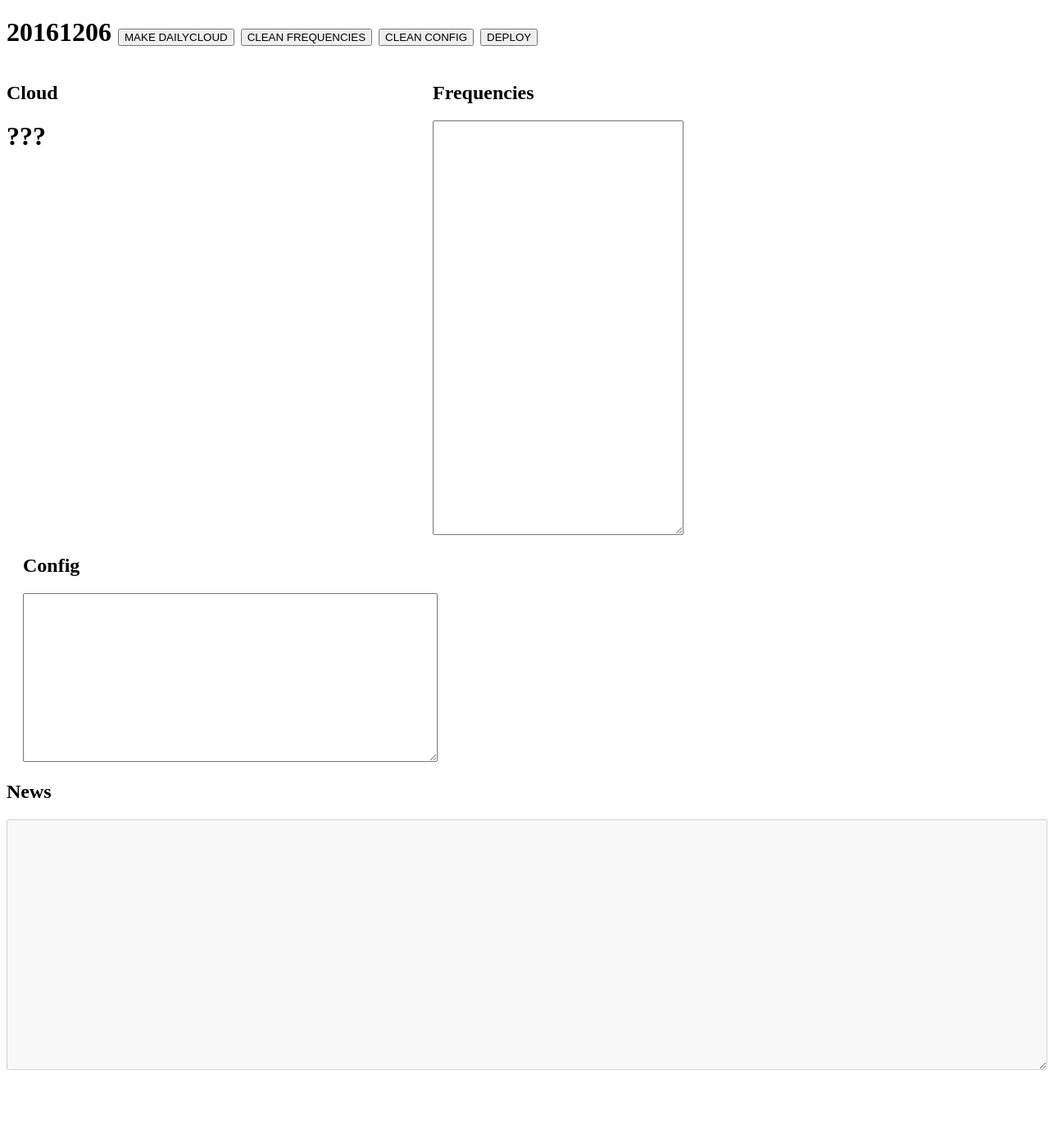
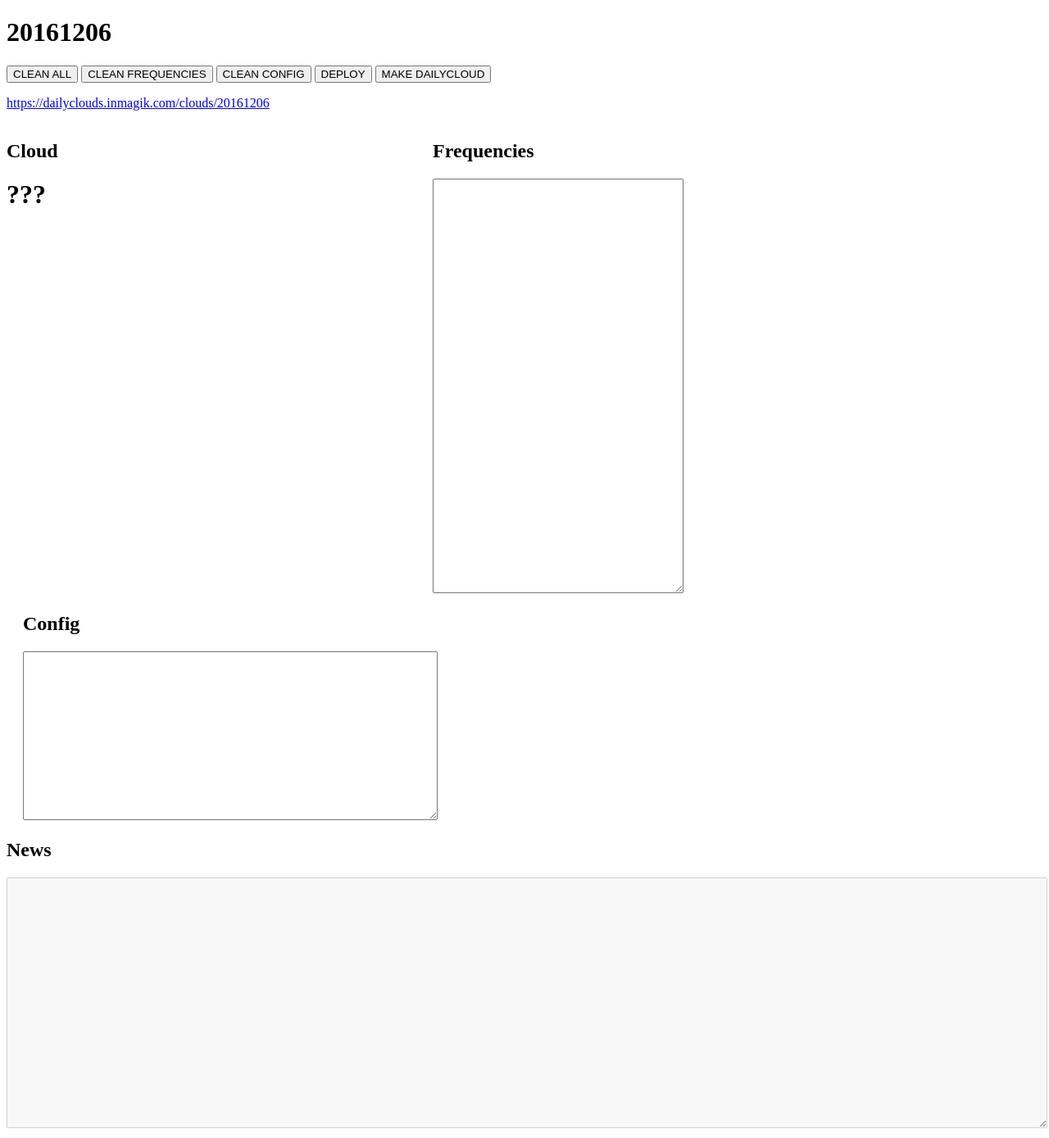
Before and after one commit to inmagik/newsclouds-engine, a Flask app: page / in a window 1280 px wide. Shown: the whole page at 82% size. Before the commit the page ends 1306 px from the top, so only its background shows below. Run offline with Flask 2, Linux system fonts and the light colour scheme.

Commit message:
Clean all, freq or config in web interface

```diff
--- a/server.py
+++ b/server.py
@@ -6,6 +6,7 @@ import datetime
 import subprocess
 import os
 import time
+import shutil
 
 app = Flask(__name__)
 
@@ -73,33 +74,47 @@ def make_cloud():
 def static_dailyclouds(path):
     return send_from_directory('', path)
 
-# @app.route("/clean-all", methods=['POST'])
-# def clean_all():
-#     today = datetime.date.today()
-#     cloud = today.strftime("%Y%m%d")
-#
-#     return redirect(url_for("index"))
-#
-# @app.route("/clean-config", methods=['POST'])
-# def clean_config():
-#     today = datetime.date.today()
-#     cloud = today.strftime("%Y%m%d")
-#
-#     return redirect(url_for("index"))
-#
-# @app.route("/clean-freq", methods=['POST'])
-# def clean_freq():
-#     today = datetime.date.today()
-#     cloud = today.strftime("%Y%m%d")
-#
-#     return redirect(url_for("index"))
-#
-# @app.route("/deploy", methods=['POST'])
-# def clean_freq():
-#     today = datetime.date.today()
-#     cloud = today.strftime("%Y%m%d")
-#
-#     return 'DEPLOY!'
+@app.route("/clean-all", methods=['POST'])
+def clean_all():
+    today = datetime.date.today()
+    cloud = today.strftime("%Y%m%d")
+
+    shutil.rmtree(cloud, ignore_errors=True)
+
+    subprocess.check_call(["python", "dailycloud.py"])
+
+    return redirect(url_for("index"))
+
+@app.route("/clean-config", methods=['POST'])
+def clean_config():
+    today = datetime.date.today()
+    cloud = today.strftime("%Y%m%d")
+
+    config_file = "./%s/%s.config.json" % (cloud, cloud)
+    os.remove(config_file)
+
+    subprocess.check_call(["python", "dailycloud.py"])
+
+    return redirect(url_for("index"))
+
+@app.route("/clean-freq", methods=['POST'])
+def clean_freq():
+    today = datetime.date.today()
+    cloud = today.strftime("%Y%m%d")
+
+    freq_file = "./%s/%s.freq.txt" % (cloud, cloud)
+    os.remove(freq_file)
+
+    subprocess.check_call(["python", "dailycloud.py"])
+
+    return redirect(url_for("index"))
+
+@app.route("/deploy", methods=['POST'])
+def deploy():
+    today = datetime.date.today()
+    cloud = today.strftime("%Y%m%d")
+
+    return 'DEPLOY!'
     # return redirect(url_for("index"))
 
 if __name__ == "__main__":
--- a/templates/dailycloud.html
+++ b/templates/dailycloud.html
@@ -3,16 +3,23 @@
   <head>
   </head>
   <body>
-    <form method="post">
-      <h1>
-        {{ cloud }}
+      <h1>{{ cloud }}</h1>
+
+        <form method="post" action="/clean-all" style="display:inline"><button type="submit">CLEAN ALL</button></form>
+        <form method="post" action="/clean-freq" style="display:inline"><button type="submit">CLEAN FREQUENCIES</button></form>
+        <form method="post" action="/clean-config" style="display:inline"><button type="submit">CLEAN CONFIG</button></form>
+        <form method="post" action="/deploy" style="display:inline"><button type="submit">DEPLOY</button></form>
+
+
+    <form method="post" action="/" style="display:inline">
         <button type="submit">MAKE DAILYCLOUD</button>
-        <button type="submit">CLEAN FREQUENCIES</button>
-        <button type="submit">CLEAN CONFIG</button>
-        <button type="submit">DEPLOY</button>
-      </h1>
+
+      <p>
+        <a href="https://dailyclouds.inmagik.com/clouds/{{ cloud }}">https://dailyclouds.inmagik.com/clouds/{{ cloud }}</a>
+      </p>
 
       <div>
+
 
         <div style="float: left; width: 500px">
           <h2>Cloud</h2>
```
